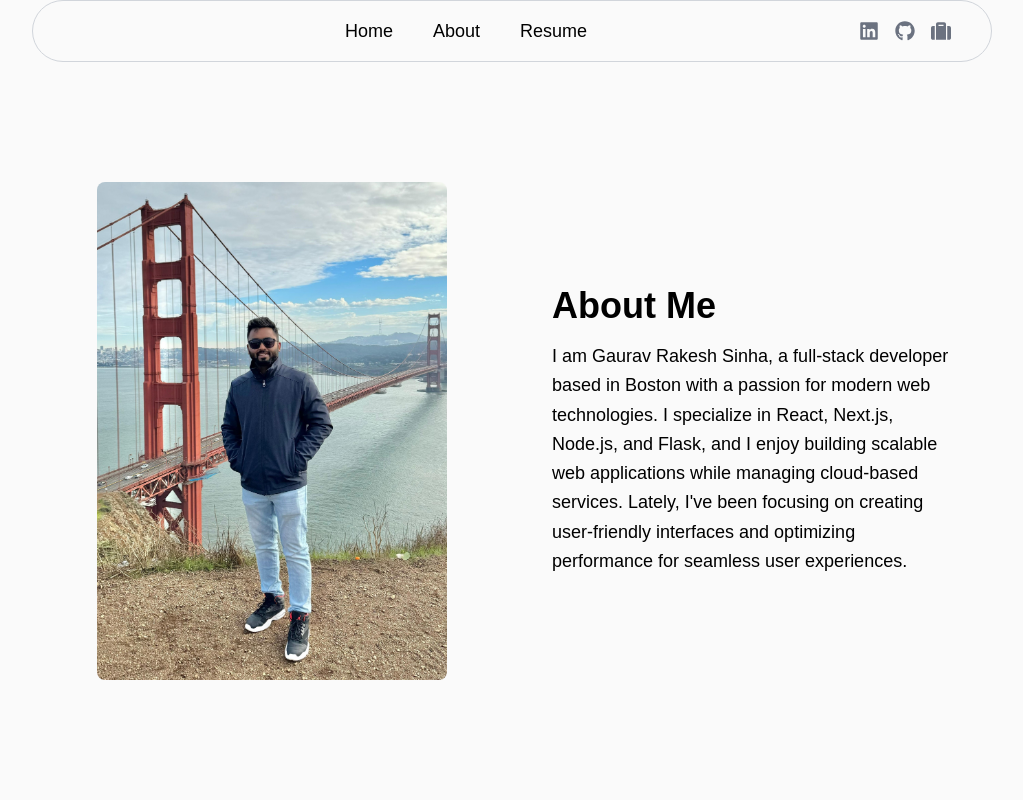
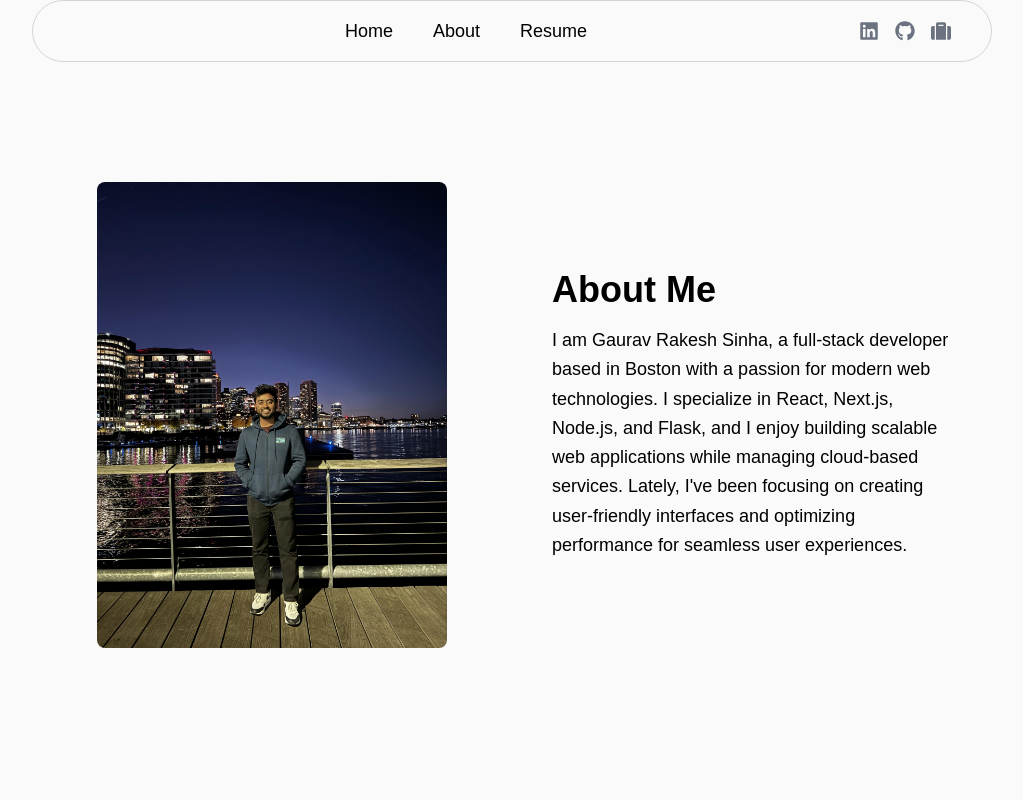
Before and after one commit to sinha-gaurav-7/portfolioWebsite, a Next.js app: page /about in a window 1280 px wide. Shown: the top 800 px of the page, without its empty margins (128-1151 px from the left). Built offline with nearby package versions, Linux system fonts and the light colour scheme.

Commit message:
Updated the about image

```diff
--- a/src/pages/about/index.js
+++ b/src/pages/about/index.js
@@ -57,7 +57,7 @@ const About = () => {
         <div className="flex flex-col md:flex-row justify-center items-center">
           <div className="md:w-1/2 flex justify-center p-4 md:p-10">
             <Image
-              src="/gaurav-about.jpg"
+              src="/gaurav-profile-pic-min.jpg"
               height={450}
               width={350}
               className="rounded-lg"
```
Also changed, not shown: public/gaurav-profile-pic-min.jpg (added).
